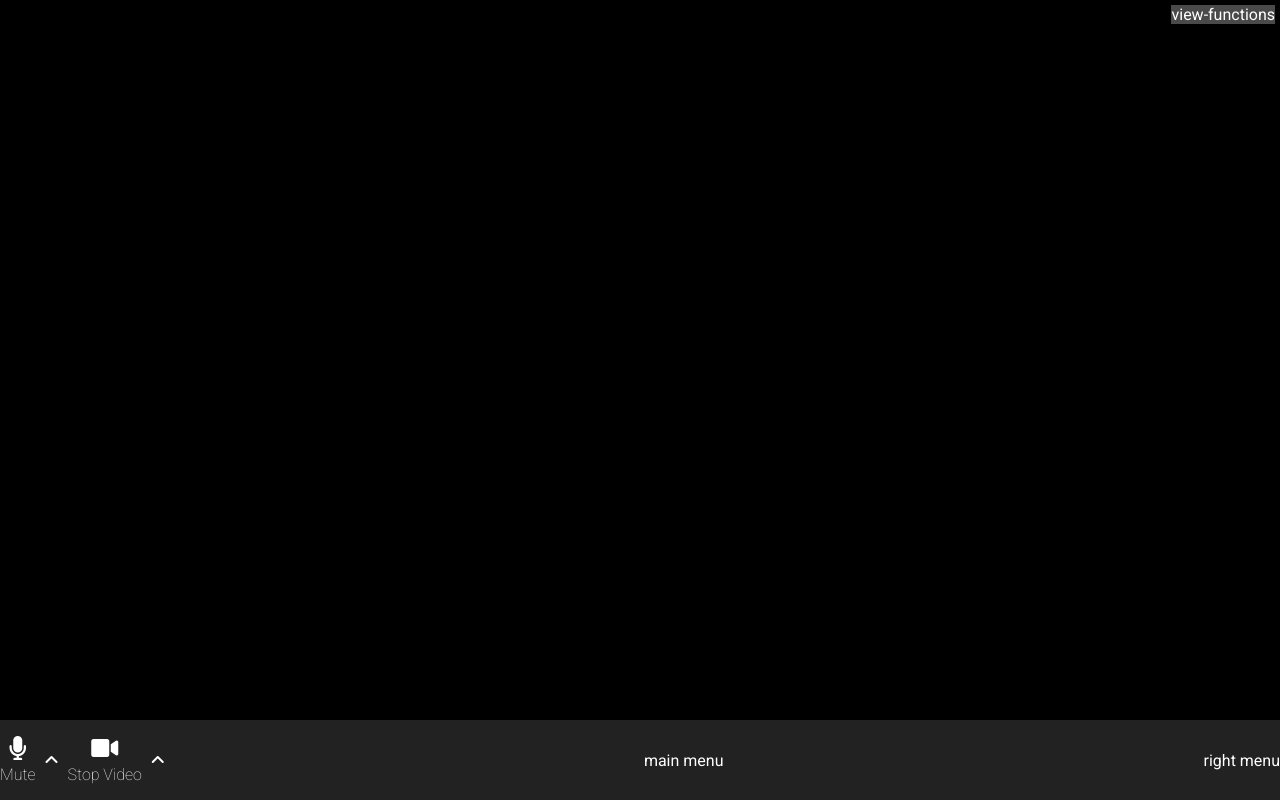
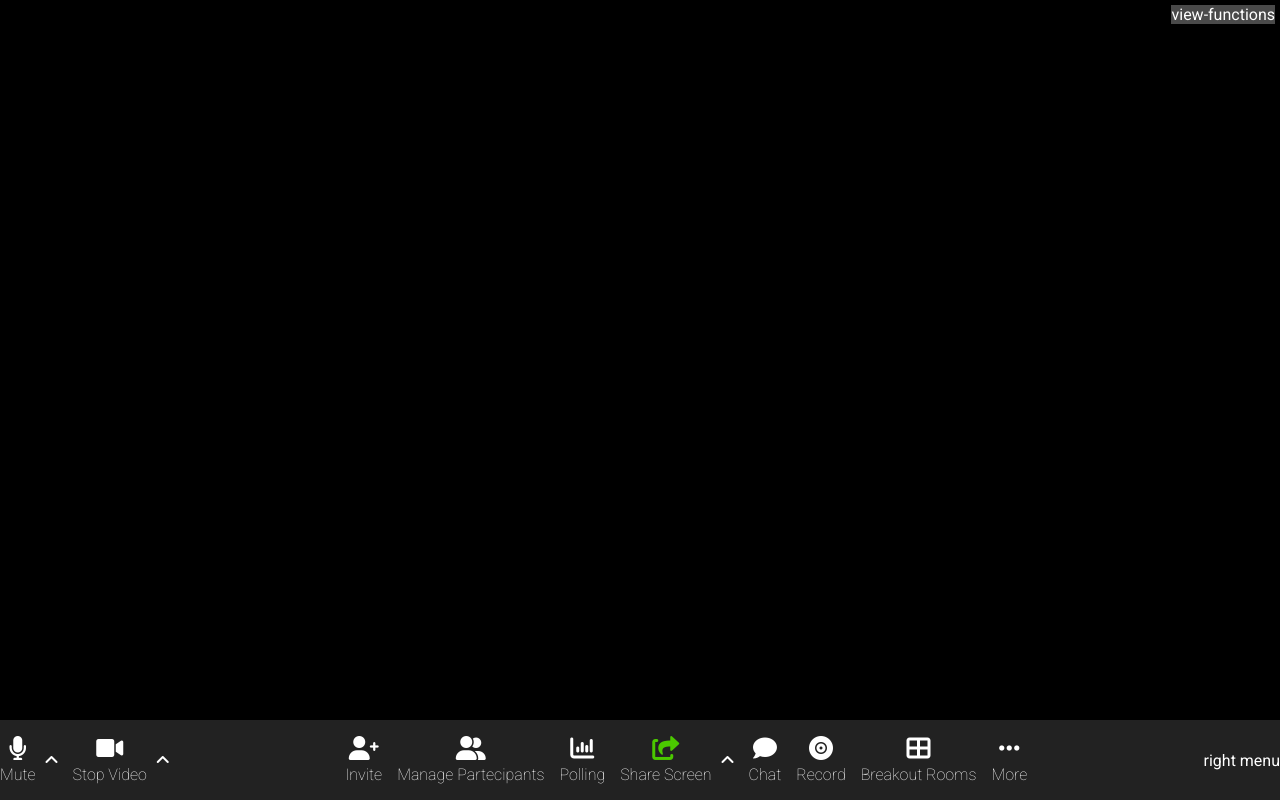
Before and after one commit to MirkOrlando/html-css-zoom, a plain HTML site: page index.html in a window 1280 px wide. Drawn offline with Linux system fonts and the light colour scheme.

Commit message:
created .main-menu

```diff
--- a/assets/css/style.css
+++ b/assets/css/style.css
@@ -38,6 +38,12 @@ ul.unstyled {
 
 .d-flex {
     display: flex;
+}
+
+/* colors */
+
+.success {
+    color: var(--success);
 }
 
 /* font-size */
@@ -117,7 +123,7 @@ ul.unstyled {
 
 #site-footer ul.d-flex {
     align-items: center;
-    column-gap: 10px;
+    column-gap: 15px;
 }
 
 #site-footer ul li.d-flex {
--- a/index.html
+++ b/index.html
@@ -55,7 +55,57 @@
         <!-- /.left-menu -->
 
         <nav class="nav-bar main-menu">
-            main menu
+            <ul class="unstyled d-flex">
+                <li class="d-flex">
+                    <a href="" class="d-flex">
+                        <i class="fa-solid fa-user-plus fs-24"></i>
+                        <span>Invite</span>
+                    </a>
+                </li>
+                <li class="d-flex">
+                    <a href="" class="d-flex">
+                        <i class="fa-solid fa-user-group fs-24"></i>
+                        <span>Manage Partecipants</span>
+                    </a>
+                </li>
+                <li class="d-flex">
+                    <a href="" class="d-flex">
+                        <i class="fa-solid fa-chart-column fs-24"></i>
+                        <span>Polling</span>
+                    </a>
+                </li>
+                <li class="d-flex">
+                    <a href="" class="d-flex">
+                        <i class="fa-solid fa-share-from-square fs-24 success"></i>
+                        <span>Share Screen</span>
+                    </a>
+                    <a href=""><i class="fa-solid fa-angle-up"></i></a>
+                </li>
+                <li class="d-flex">
+                    <a href="" class="d-flex">
+                        <i class="fa-solid fa-comment fs-24"></i>
+                        <span>Chat</span>
+                    </a>
+                </li>
+                <li class="d-flex">
+                    <a href="" class="d-flex">
+                        <i class="fa-solid fa-record-vinyl fs-24"></i>
+                        <span>Record</span>
+                    </a>
+                </li>
+                <li class="d-flex">
+                    <a href="" class="d-flex">
+                        <i class="fa-solid fa-table-cells-large fs-24"></i>
+                        <span>Breakout Rooms</span>
+                    </a>
+                </li>
+                <li class="d-flex">
+                    <a href="" class="d-flex">
+                        <i class="fa-solid fa-ellipsis fs-24"></i>
+                        <span>More</span>
+                    </a>
+                </li>
+            </ul>
         </nav>
         <!-- /.nav-bar main-menu -->
 
```
